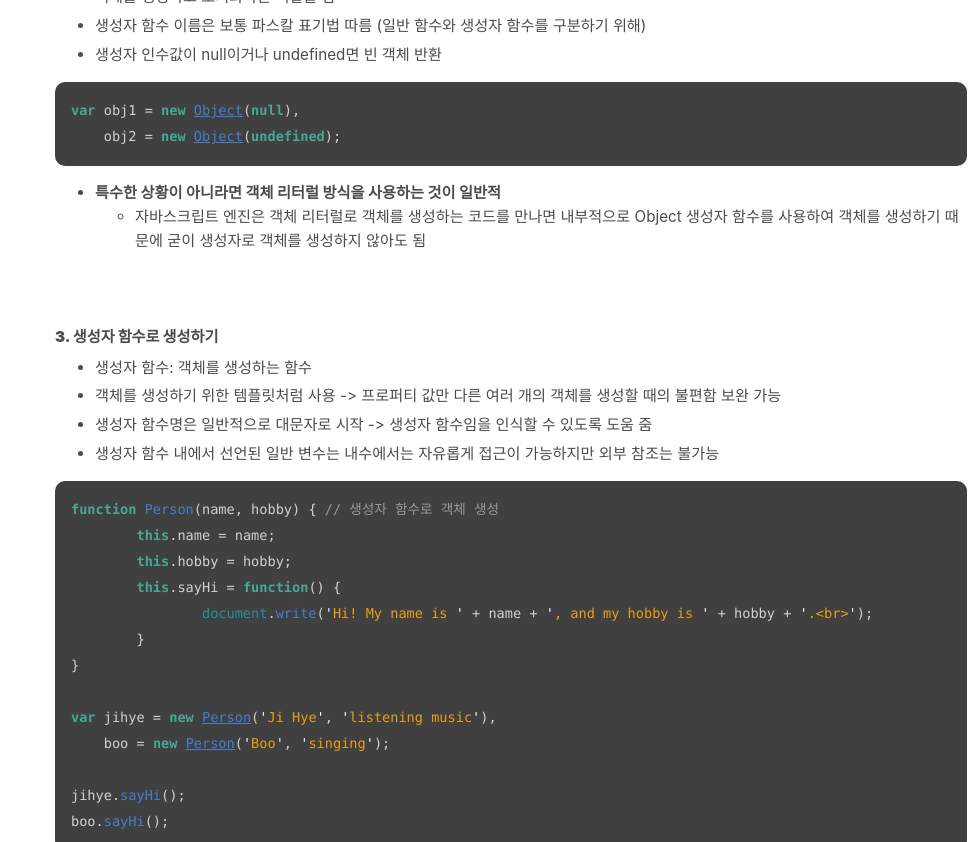
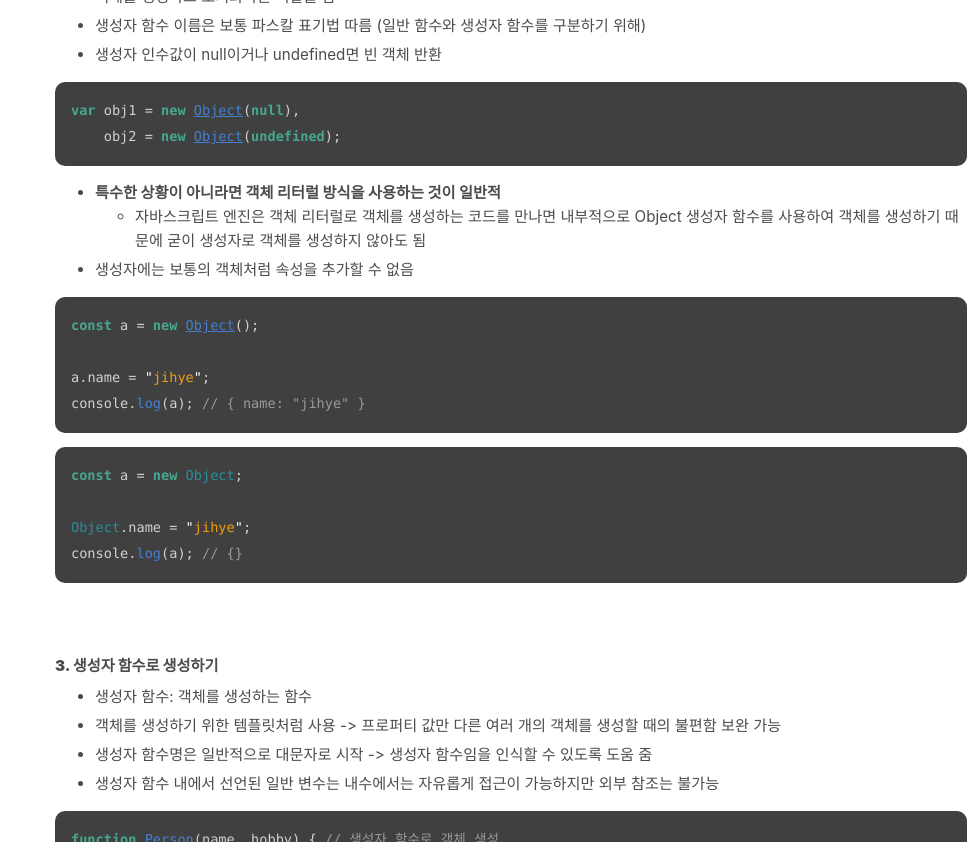
Before and after one commit to absolutelyfullycapable/absolutelyfullycapable.github.io, a Jekyll site: the page built from _posts/2020-09-13-javascript-object.md, in a window 1280 px wide and 900 px high, scrolled down 2983 px, cut to the strip 0-842 px from the top of the window. Shown: the whole strip, without its empty margins (305-1280 px from the left). Built offline with Jekyll 4.4.1, drawn with Linux system fonts in a browser that asks for light colours; comment, search, counter and statistics services are not loaded.

Commit message:
Update 2020-09-13-javascript-object.md

````diff
--- a/_posts/2020-09-13-javascript-object.md
+++ b/_posts/2020-09-13-javascript-object.md
@@ -134,6 +134,21 @@ var obj1 = new Object(null),
 
 - **특수한 상황이 아니라면 객체 리터럴 방식을 사용하는 것이 일반적**
 	- 자바스크립트 엔진은 객체 리터럴로 객체를 생성하는 코드를 만나면 내부적으로 Object 생성자 함수를 사용하여 객체를 생성하기 때문에 굳이 생성자로 객체를 생성하지 않아도 됨
+- 생성자에는 보통의 객체처럼 속성을 추가할 수 없음
+
+```js
+const a = new Object();
+
+a.name = "jihye";
+console.log(a); // { name: "jihye" }
+```
+
+```js
+const a = new Object;
+
+Object.name = "jihye";
+console.log(a); // {}
+```
 
 <br>
 
````
